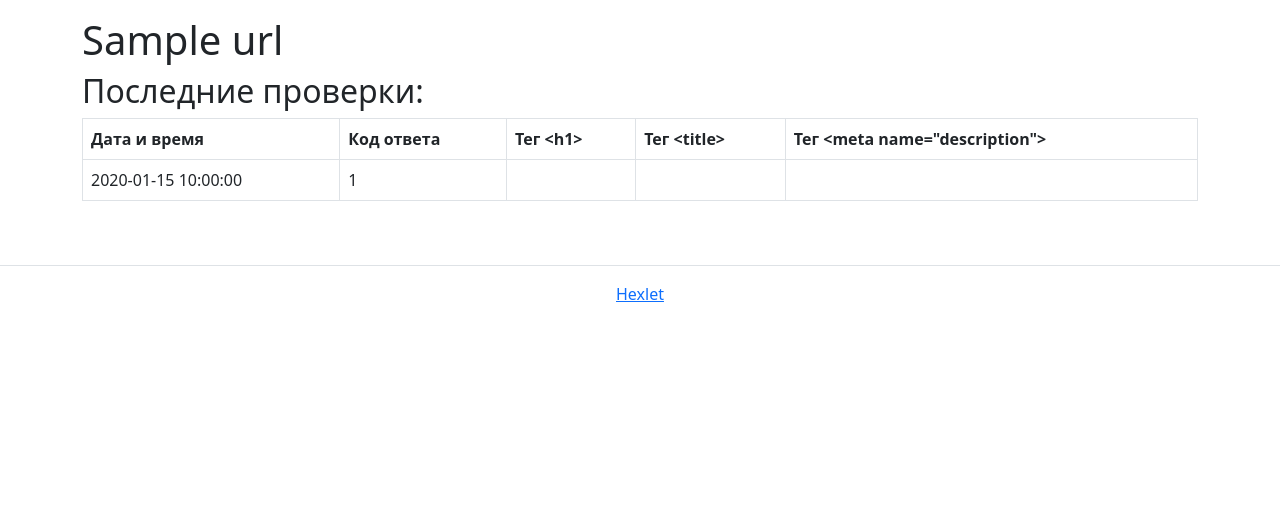
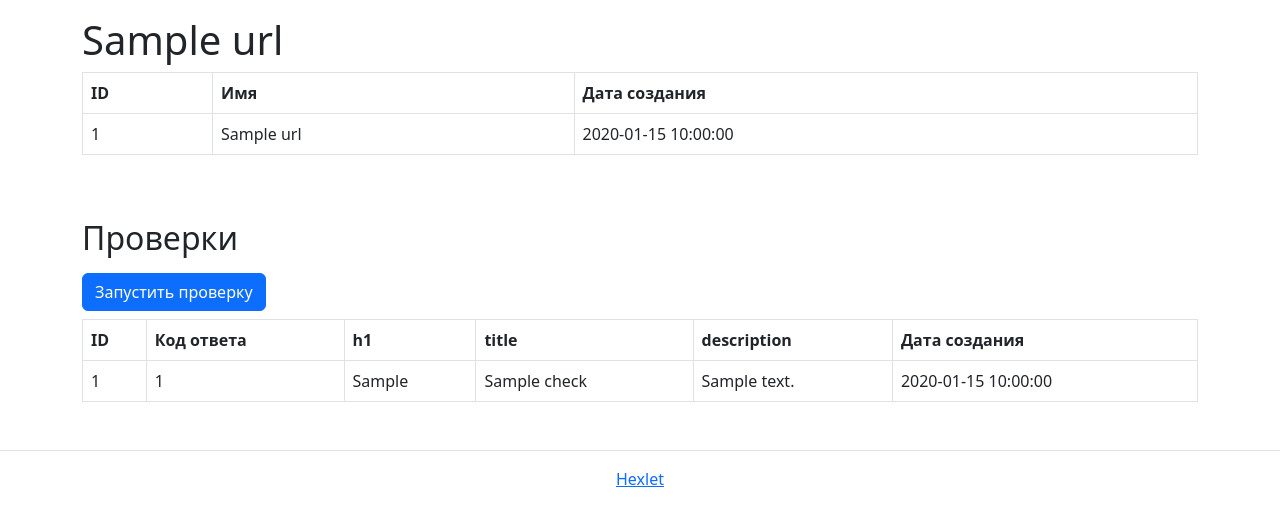
Before and after one commit to EmilMorua/python-project-83, a Flask app: page /urls/1 in a window 1280 px wide. Shown: the part 56-582 px from the top of the page. Run offline with Flask 3, Linux system fonts and the light colour scheme; tables that the repository leaves empty hold one stand-in row (values such as "Sample post").

Commit message:
update url.html

```diff
--- a/page_analyzer/templates/url.html
+++ b/page_analyzer/templates/url.html
@@ -22,27 +22,57 @@
         <div class="container-lg mt-3">
             <h1>{{ url.name }}</h1>
 
-            <h2>Последние проверки:</h2>
+            {% if flash_messages %}
+            <div class="alert alert-info" role="alert">
+                {{ flash_messages }}
+            </div>
+            {% endif %}
 
             <div class="table-responsive">
                 <table class="table table-bordered table-hover text-nowrap">
                     <thead>
                         <tr>
-                            <th>Дата и время</th>
+                            <th>ID</th>
+                            <th>Имя</th>
+                            <th>Дата создания</th>
+                        </tr>
+                    </thead>
+                    <tbody>
+                        <tr>
+                            <td>{{ url.id }}</td>
+                            <td>{{ url.name }}</td>
+                            <td>{{ url.created_at }}</td>
+                        </tr>
+                    </tbody>
+                </table>
+            </div>
+
+            <h2 class="mt-5 mb-3">Проверки</h2>
+            <form method="post" action="/urls/{{ url.id }}/checks">
+                <input type="submit" class="btn btn-primary" value="Запустить проверку">
+            </form>
+
+            <div>
+                <table class="table table-bordered table-hover mt-2">
+                    <thead>
+                        <tr>
+                            <th>ID</th>
                             <th>Код ответа</th>
-                            <th>Тег &lt;h1&gt;</th>
-                            <th>Тег &lt;title&gt;</th>
-                            <th>Тег &lt;meta name="description"&gt;</th>
+                            <th>h1</th>
+                            <th>title</th>
+                            <th>description</th>
+                            <th>Дата создания</th>
                         </tr>
                     </thead>
                     <tbody>
                         {% for check in checks %}
                         <tr>
+                            <td>{{ check.id }}</td>
+                            <td>{{ check.status_code }}</td>
+                            <td>{{ check.h1 }}</td>
+                            <td>{{ check.title }}</td>
+                            <td>{{ check.description }}</td>
                             <td>{{ check.created_at }}</td>
-                            <td>{{ check.status_code }}</td>
-                            <td>{{ check.h1_content }}</td>
-                            <td>{{ check.title_content }}</td>
-                            <td>{{ check.description_content }}</td>
                         </tr>
                         {% endfor %}
                     </tbody>
```
